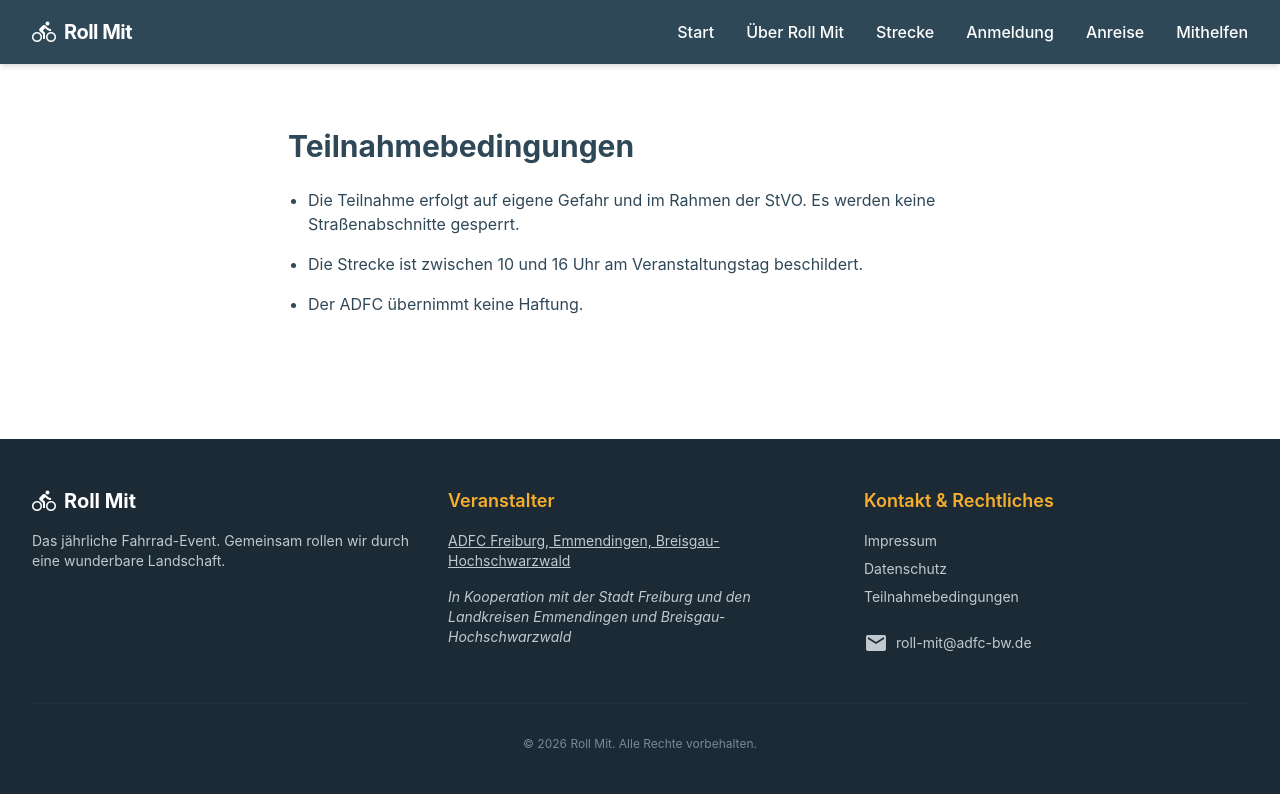
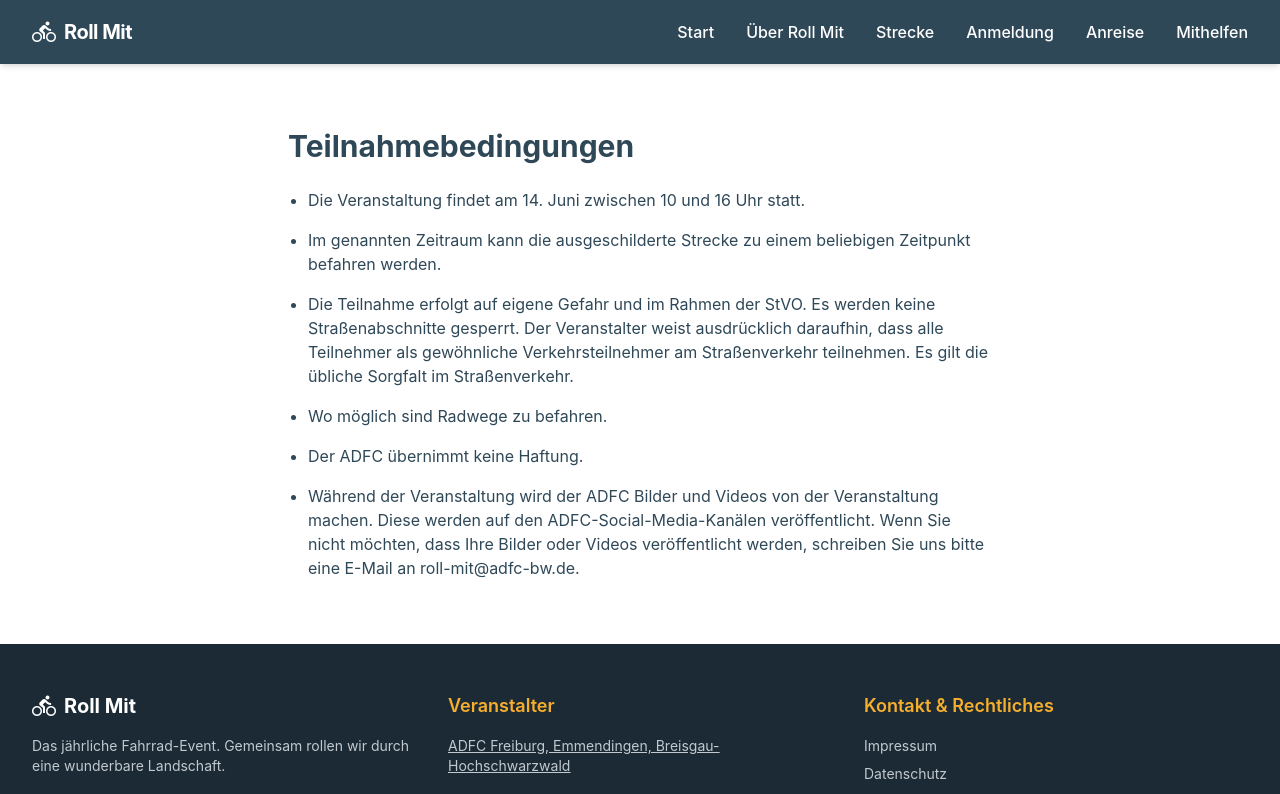
Before and after one commit to jekolbe/roll-mit-ui, an Angular app: page /teilnahmebedingungen in a window 1280 px wide. Shown: the top 794 px of the page. Built offline with nearby package versions, Linux system fonts and the light colour scheme.

Commit message:
Updated teilnahmebedingungen

```diff
--- a/src/app/pages/home/home.html
+++ b/src/app/pages/home/home.html
@@ -1,6 +1,6 @@
 <main>
   <!-- Hero Section -->
-  <section class="relative bg-charcoal-blue text-white py-24 overflow-hidden">
+  <section class="relative bg-charcoal-blue text-white overflow-hidden flex flex-col">
     <div class="absolute inset-0 opacity-20">
       <img
         src="/hero-cyclists.webp"
@@ -8,7 +8,8 @@
         class="w-full h-full object-cover object-[10%_30%]"
       />
     </div>
-    <div class="relative max-w-7xl mx-auto px-4 sm:px-6 lg:px-8 text-center">
+    <div class="relative flex flex-col flex-1 max-w-7xl mx-auto px-4 sm:px-6 lg:px-8 w-full">
+      <div class="flex flex-col items-center text-center py-24">
         <h1 class="text-5xl md:text-7xl font-extrabold tracking-tight mb-6">
           Roll Mit <span class="text-honey-bronze">2026</span>
         </h1>
@@ -49,6 +50,13 @@
             Mithelfen
           </button>
         </div>
+      </div>
+      <p class="w-full pb-8 pt-6 border-t border-white/10 text-sm md:text-base text-sky-reflection/90 leading-relaxed">
+        Die Teilnahme erfolgt auf eigene Gefahr und im Rahmen der StVO. Es werden keine
+        Straßenabschnitte gesperrt. Der Veranstalter weist ausdrücklich daraufhin, dass alle Teilnehmer als gewöhnliche Verkehrsteilnehmer am Straßenverkehr teilnehmen.
+        Es gilt die übliche Sorgfalt im Straßenverkehr.
+        <a routerLink="/teilnahmebedingungen" class="text-honey-bronze underline hover:text-white transition-colors">Teilnahmebedingungen</a>
+      </p>
     </div>
   </section>
 
--- a/src/app/pages/teilnahmebedingungen/teilnahmebedingungen.html
+++ b/src/app/pages/teilnahmebedingungen/teilnahmebedingungen.html
@@ -4,11 +4,21 @@
 
     <ul class="list-disc pl-5 space-y-4 text-charcoal-blue-500">
       <li>
+        Die Veranstaltung findet am 14. Juni zwischen 10 und 16 Uhr statt.
+      </li>
+      <li>
+        Im genannten Zeitraum kann die ausgeschilderte Strecke zu einem beliebigen Zeitpunkt befahren werden.
+      </li>
+      <li>
         Die Teilnahme erfolgt auf eigene Gefahr und im Rahmen der StVO. Es werden keine
-        Straßenabschnitte gesperrt.
+        Straßenabschnitte gesperrt. Der Veranstalter weist ausdrücklich daraufhin, dass alle Teilnehmer als gewöhnliche Verkehrsteilnehmer am Straßenverkehr teilnehmen.
+        Es gilt die übliche Sorgfalt im Straßenverkehr.
       </li>
-      <li>Die Strecke ist zwischen 10 und 16 Uhr am Veranstaltungstag beschildert.</li>
+      <li>
+        Wo möglich sind Radwege zu befahren.
+      </li>
       <li>Der ADFC übernimmt keine Haftung.</li>
+      <li>Während der Veranstaltung wird der ADFC Bilder und Videos von der Veranstaltung machen. Diese werden auf den ADFC-Social-Media-Kanälen veröffentlicht. Wenn Sie nicht möchten, dass Ihre Bilder oder Videos veröffentlicht werden, schreiben Sie uns bitte eine E-Mail an <a href="mailto:roll-mit@adfc-bw.de">roll-mit@adfc-bw.de</a>.</li>
     </ul>
   </div>
 </main>
```
Lines whose indentation alone changed are shown as unchanged.
